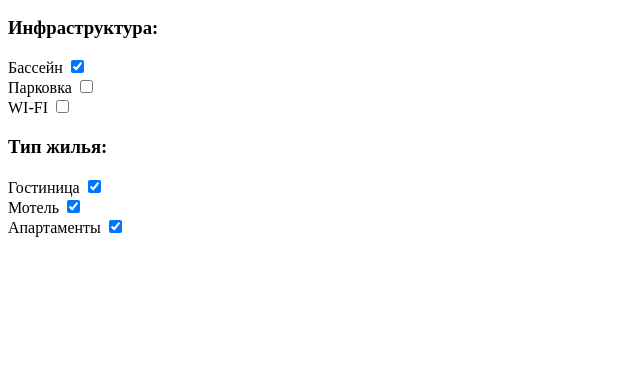
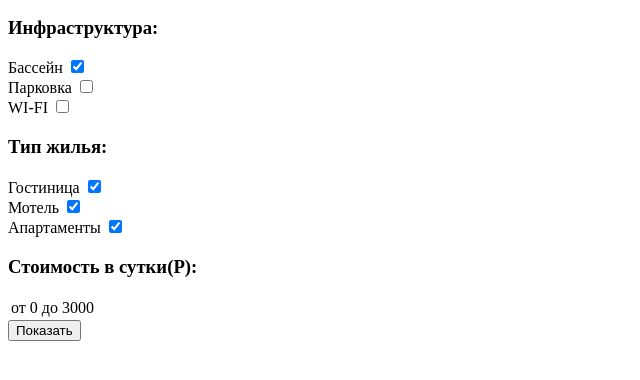
Before and after one commit to Torokhov/184172-sedona, a plain HTML site: page sedona-hotels.html in a window 1280 px wide. Shown: the part 116-496 px from the top of the page, without its empty margins (0-640 px from the left). Drawn offline with Linux system fonts and the light colour scheme.

Commit message:
Размечен блок price

```diff
--- a/sedona-hotels.html
+++ b/sedona-hotels.html
@@ -52,6 +52,21 @@
                     <label for="apartments">Апартаменты</label>
                     <input id="apartments" type="checkbox" name="apartments" checked>
                 </section>
+                <section class="price">
+                    <h3>Стоимость в сутки(Р):</h3>
+                    <table>
+                        <tr>
+                            <td>от 0</td>
+                            <td>до 3000</td>
+                        </tr>
+                    </table>
+                    <div class="range-controls">
+                        <div class="scale"><div class="bar"></div></div>
+                        <div class="toggle min-toggle"></div>
+                        <div class="toggle max-toggle"></div>
+                    </div>
+                    <input type="submit" value="Показать">
+                </section>
             </form>
         </main>
     </body>
```
